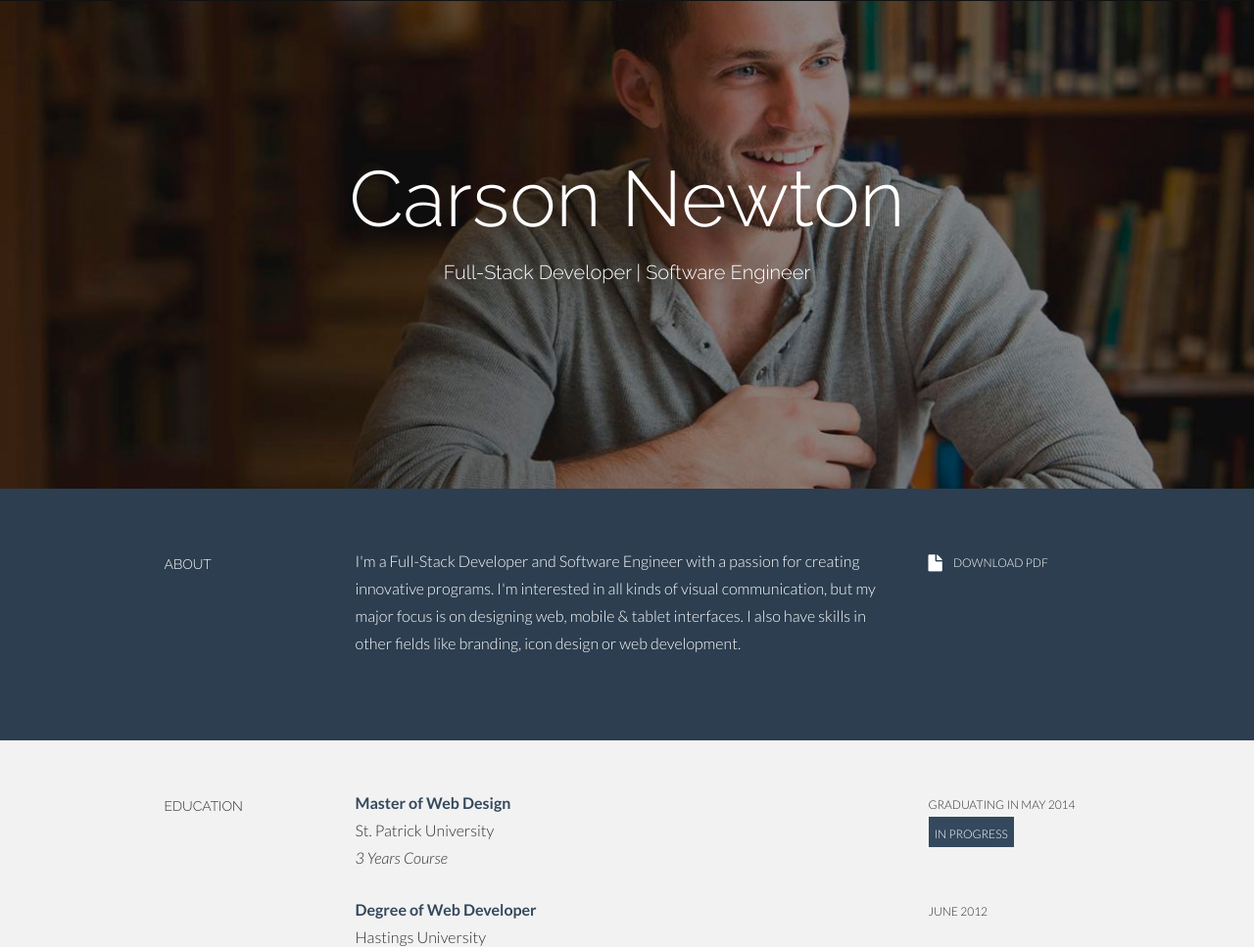
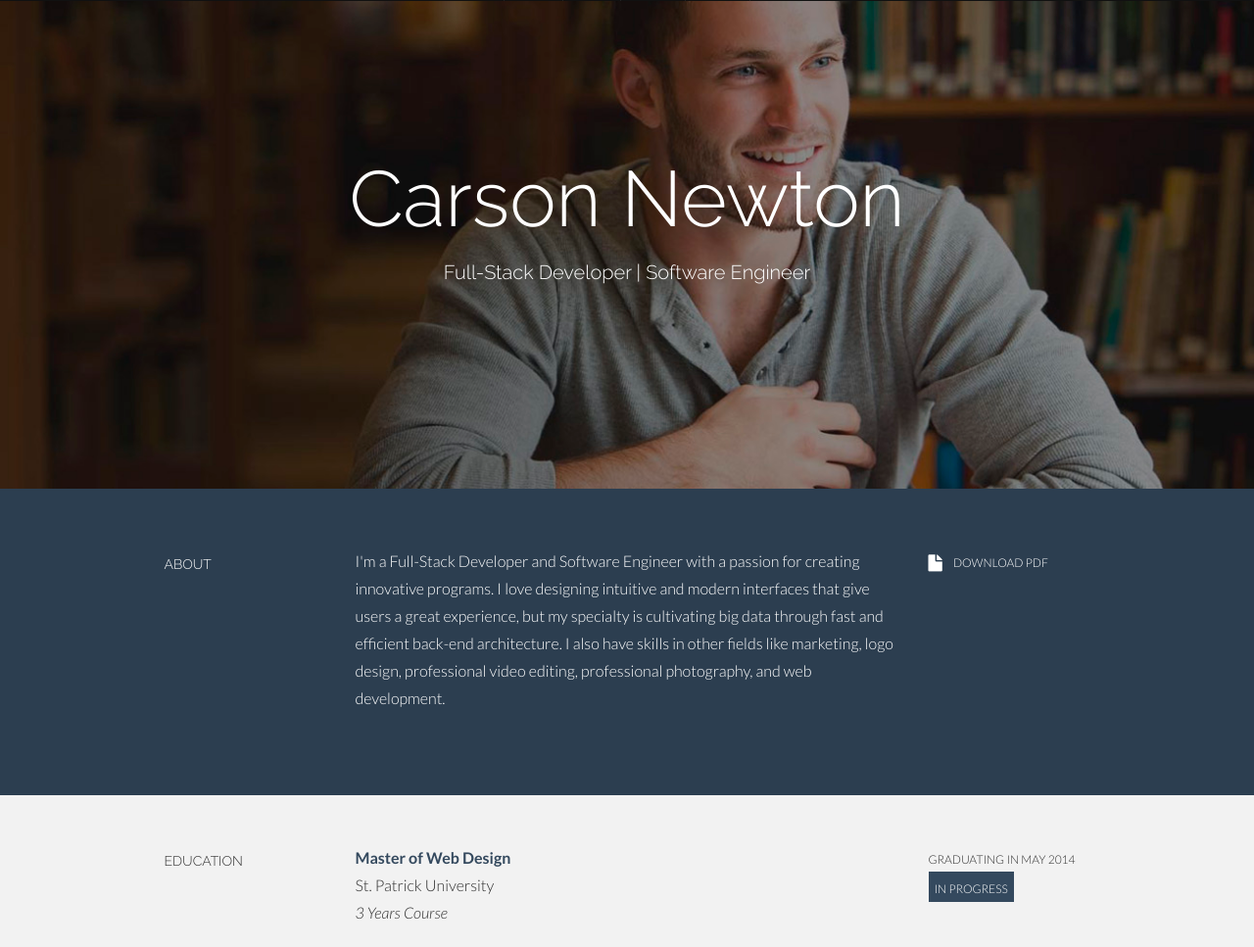
Before and after one commit to nosrac77/portfolio, a Django app: page / in a window 1280 px wide. Shown: the part 61-1028 px from the top of the page at 98% size. Run offline with Django 3.2, Linux system fonts and the light colour scheme; some libraries are stand-ins or nearby versions.

Commit message:
personalized about me section of profile

```diff
--- a/portfolio/website/templates/website/index.html
+++ b/portfolio/website/templates/website/index.html
@@ -81,7 +81,7 @@
 					<h5>ABOUT</h5>
 				</div>
 				<div class="col-lg-6">
-					<p>I'm a Full-Stack Developer and Software Engineer with a passion for creating innovative programs. I'm interested in all kinds of visual communication, but my major focus is on designing web, mobile & tablet interfaces. I also have skills in other fields like branding, icon design or web development.</p>
+					<p>I'm a Full-Stack Developer and Software Engineer with a passion for creating innovative programs. I love designing intuitive and modern interfaces that give users a great experience, but my specialty is cultivating big data through fast and efficient back-end architecture. I also have skills in other fields like marketing, logo design, professional video editing, professional photography, and web development.</p>
 				</div>
 				<div class="col-lg-3">
 					<p><a href="#"><i class="icon-file"></i></a> <sm>DOWNLOAD PDF</sm></p>
```
